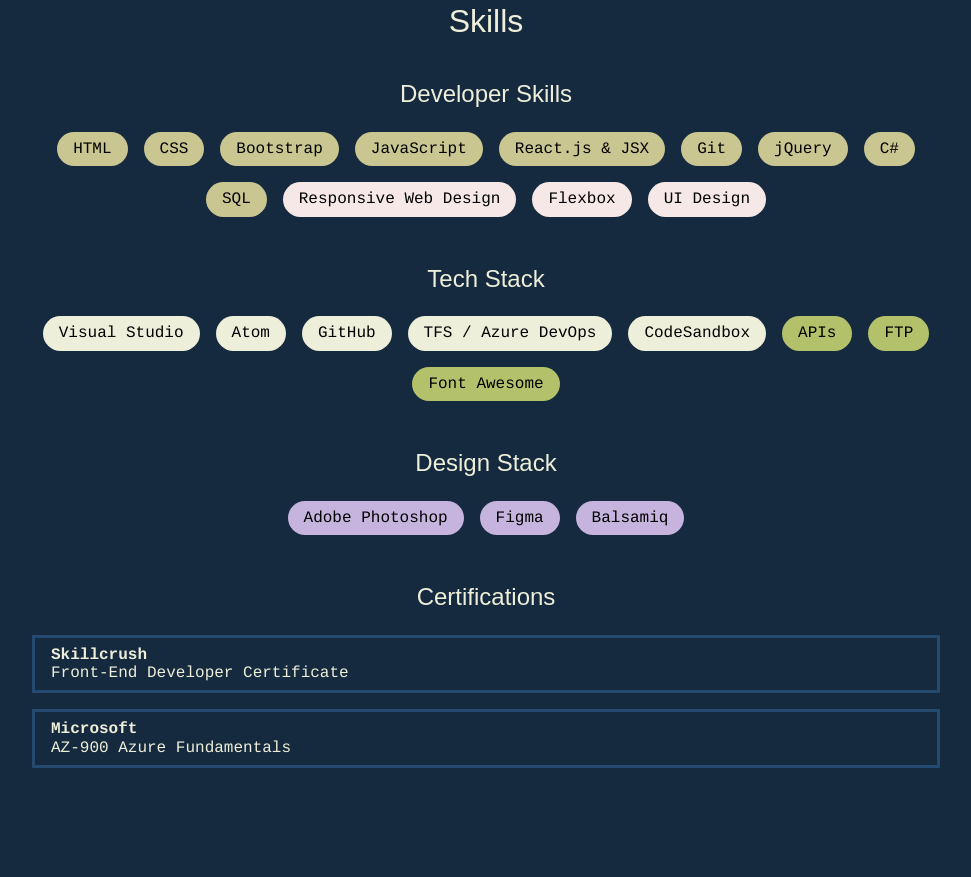
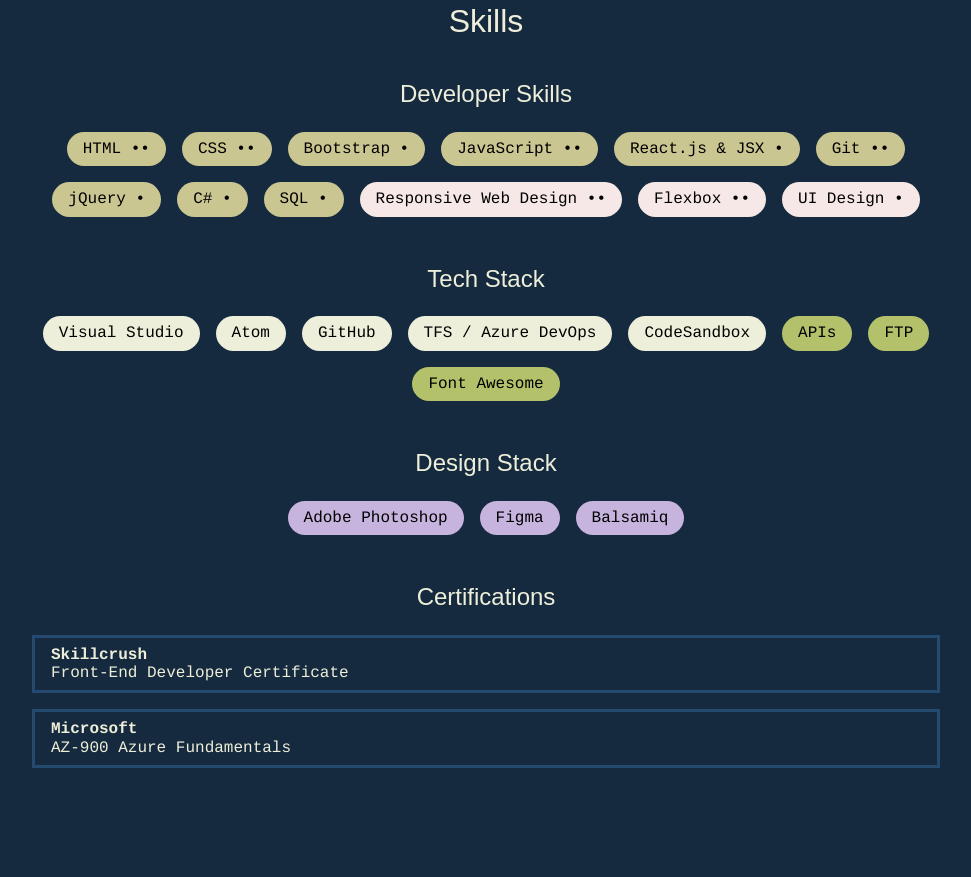
Before and after one commit to jpfingsten/portfolio-v1, a website built with Parcel: page index.html in a window 1280 px wide. Shown: the part 1658-2535 px from the top of the page, without its empty margins (154-1125 px from the left). Built offline with nearby package versions, Linux system fonts and the light colour scheme; a web font is replaced by a local one.

Commit message:
Added skill levels to skills section

```diff
--- a/index.html
+++ b/index.html
@@ -149,18 +149,18 @@
         <div class="skill-category">
           <h2>Developer Skills</h2>
           <ul role="list">
-            <li class="language">HTML</li>
-            <li class="language">CSS</li>
-            <li class="language">Bootstrap</li>
-            <li class="language">JavaScript</li>
-            <li class="language">React.js &amp; JSX</li>
-            <li class="language">Git</li>
-            <li class="language">jQuery</li>
-            <li class="language">C#</li>
-            <li class="language">SQL</li>
-            <li class="skill">Responsive Web Design</li>
-            <li class="skill">Flexbox</li>
-            <li class="skill">UI Design</li>
+            <li class="language">HTML &bull;&bull;</li>
+            <li class="language">CSS &bull;&bull;</li>
+            <li class="language">Bootstrap &bull;</li>
+            <li class="language">JavaScript &bull;&bull;</li>
+            <li class="language">React.js &amp; JSX &bull;</li>
+            <li class="language">Git &bull;&bull;</li>
+            <li class="language">jQuery &bull;</li>
+            <li class="language">C# &bull;</li>
+            <li class="language">SQL &bull;</li>
+            <li class="skill">Responsive Web Design &bull;&bull;</li>
+            <li class="skill">Flexbox &bull;&bull;</li>
+            <li class="skill">UI Design &bull;</li>
           </ul>
         </div>
         <div class="skill-category">
```
